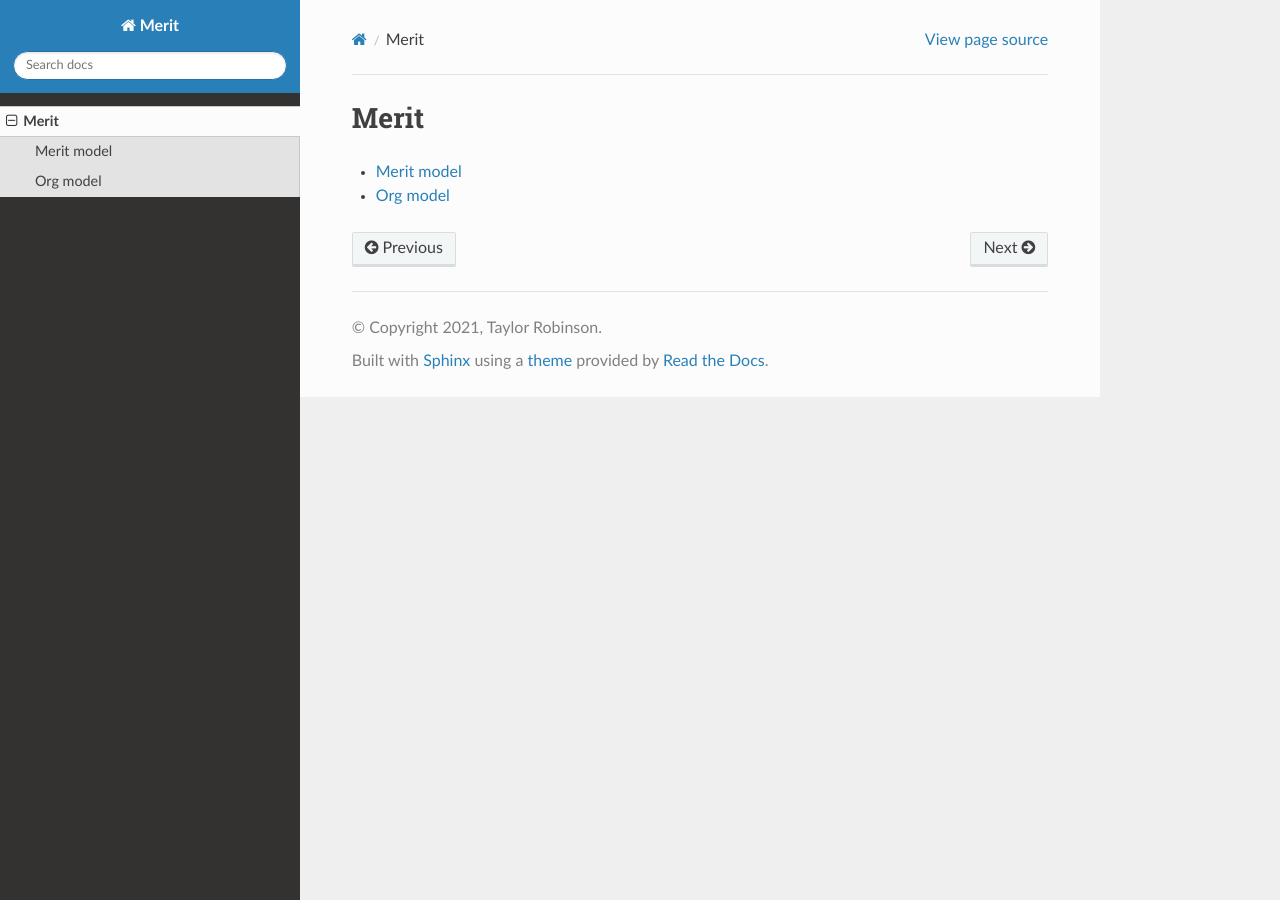
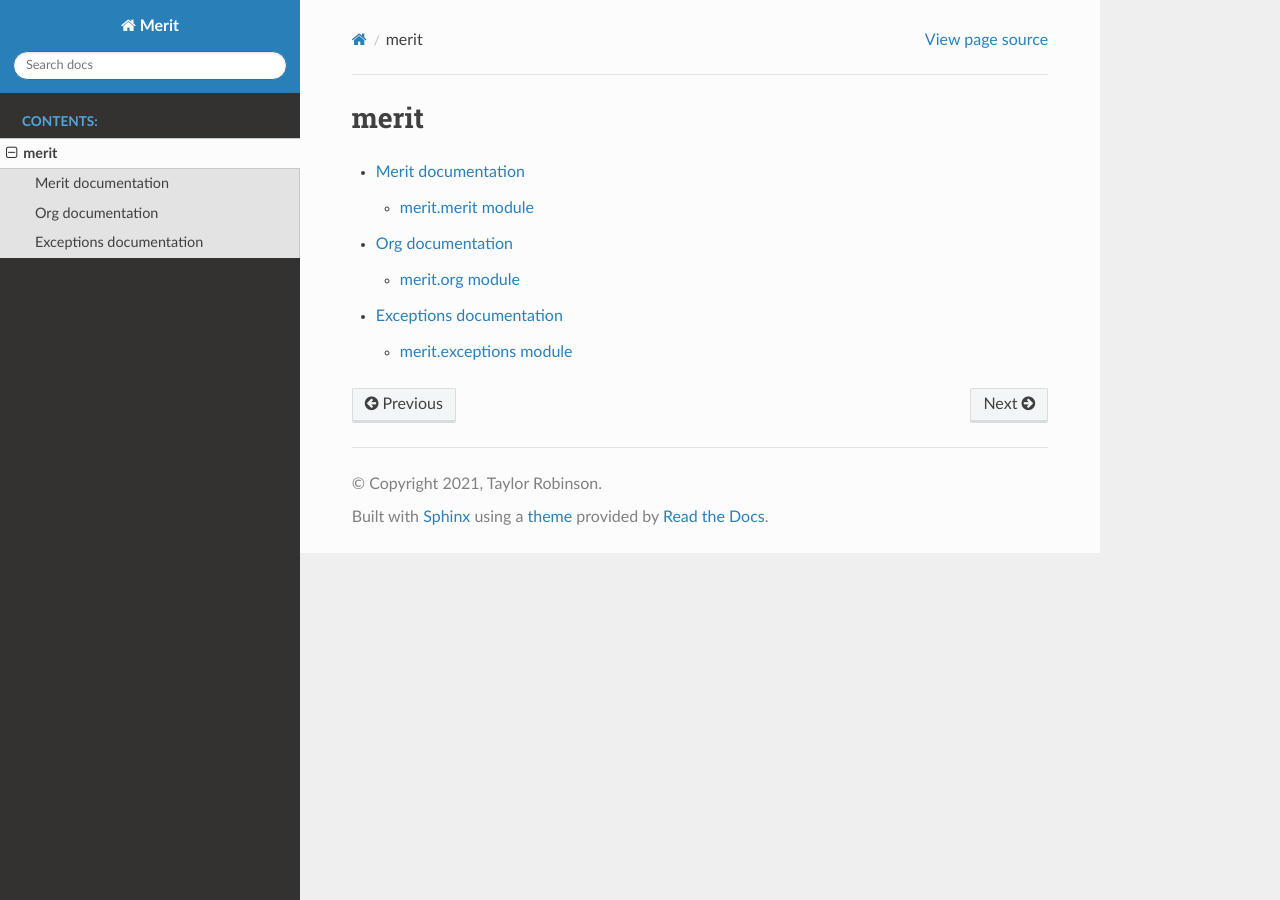
Before and after one commit to tayrobin/merit, a Sphinx documentation site: the page built from docs/modules.rst, in a window 1280 px wide. Built offline with Sphinx 7.4.7 and the Read the Docs theme 2.0.0, drawn with Linux system fonts in a browser that asks for light colours.

Commit message:
✍️ Fix docs; fix org-merits search; add exceptions.

```diff
--- a/docs/conf.py
+++ b/docs/conf.py
@@ -12,7 +12,7 @@
 #
 import os
 import sys
-sys.path.insert(0, os.path.abspath('../merit'))
+sys.path.insert(0, os.path.abspath('..'))
 
 
 # -- Project information -----------------------------------------------------
--- /dev/null
+++ b/docs/exceptions.rst
@@ -0,0 +1,10 @@
+Exceptions documentation
+==========================
+
+merit.exceptions module
+-----------------------
+
+.. automodule:: merit.exceptions
+   :members:
+   :undoc-members:
+   :show-inheritance:
--- /dev/null
+++ b/docs/merit.rst
@@ -0,0 +1,10 @@
+Merit documentation
+==========================
+
+merit.merit module
+-------------------
+
+.. automodule:: merit.merit
+   :members:
+   :undoc-members:
+   :show-inheritance:
--- a/docs/source/modules.rst
+++ b/docs/modules.rst
@@ -1,4 +1,4 @@
-Merit
+merit
 =====
 
 .. toctree::
@@ -6,3 +6,4 @@ Merit
 
    merit
    org
+   exceptions
--- /dev/null
+++ b/docs/org.rst
@@ -0,0 +1,10 @@
+Org documentation
+==========================
+
+merit.org module
+----------------
+
+.. automodule:: merit.org
+   :members:
+   :undoc-members:
+   :show-inheritance:
--- a/docs/source/merit.rst
+++ /dev/null
@@ -1,7 +0,0 @@
-Merit model
-=============
-
-.. autoclass:: merit.Merit
-   :members:
-   :undoc-members:
-   :show-inheritance:
--- a/docs/source/org.rst
+++ /dev/null
@@ -1,7 +0,0 @@
-Org model
-=============
-
-.. autoclass:: merit.Org
-   :members:
-   :undoc-members:
-   :show-inheritance:
--- a/setup.py
+++ b/setup.py
@@ -2,13 +2,13 @@ from distutils.core import setup
 setup(
   name = 'merit',
   packages = ['merit'],
-  version = '0.3',
+  version = '0.5',
   license='MIT',
   description = 'A Python SDK for the Merit API.',
   author = 'Taylor Robinson',
   author_email = 'taylor.howard.robinson@gmail.com',
   url = 'https://github.com/tayrobin/merit',
-  download_url = 'https://github.com/tayrobin/merit/archive/refs/tags/0.3.tar.gz',
+  download_url = 'https://github.com/tayrobin/merit/archive/refs/tags/0.5.tar.gz',
   keywords = ['Merit', 'API', 'SDK', 'Digital Credentials'],
   install_requires=[
           'requests',
```
Also changed, not shown: docs/index.rst (+2 -11 lines), 2 other files.
